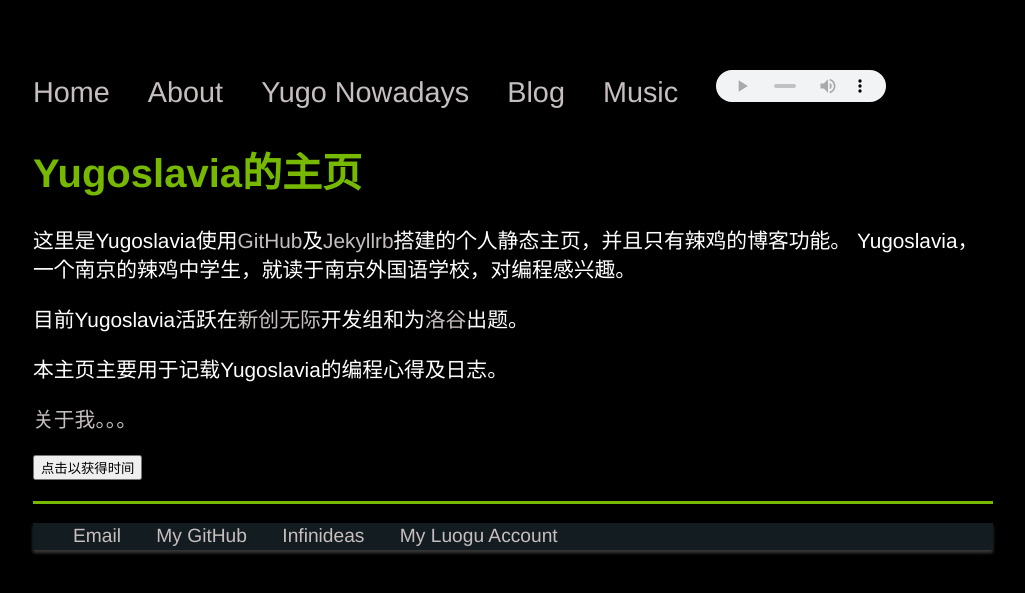
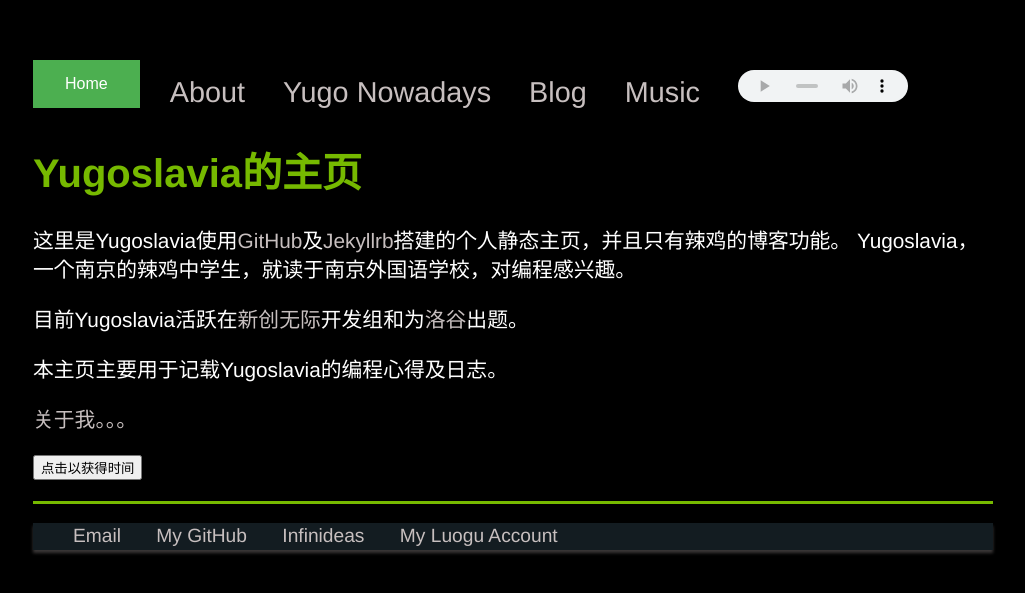
Before and after one commit to Yugoslavia36/yugoslavia36.github.io, a Jekyll site: the page built from index.html, in a window 1280 px wide. Shown: the top 593 px of the page, without its empty margins (127-1152 px from the left). Built offline with Jekyll 4.4.1, drawn with Linux system fonts in a browser that asks for light colours.

Commit message:
Update default.html

```diff
--- a/_layouts/default.html
+++ b/_layouts/default.html
@@ -13,7 +13,8 @@
     <nav>
 <ul>
 <link rel="shortcut icon" type="image/ico" href="yugo.ico">
-<li><a href="/">Home</a></li>
+<div class="btn-group">
+<li><button class="button" href="/">Home</a></li>
 <li><a href="/about">About</a></li>
 <li><a href="/cv">Yugo Nowadays</a></li>
 <li><a href="/blog">Blog</a></li>
```
